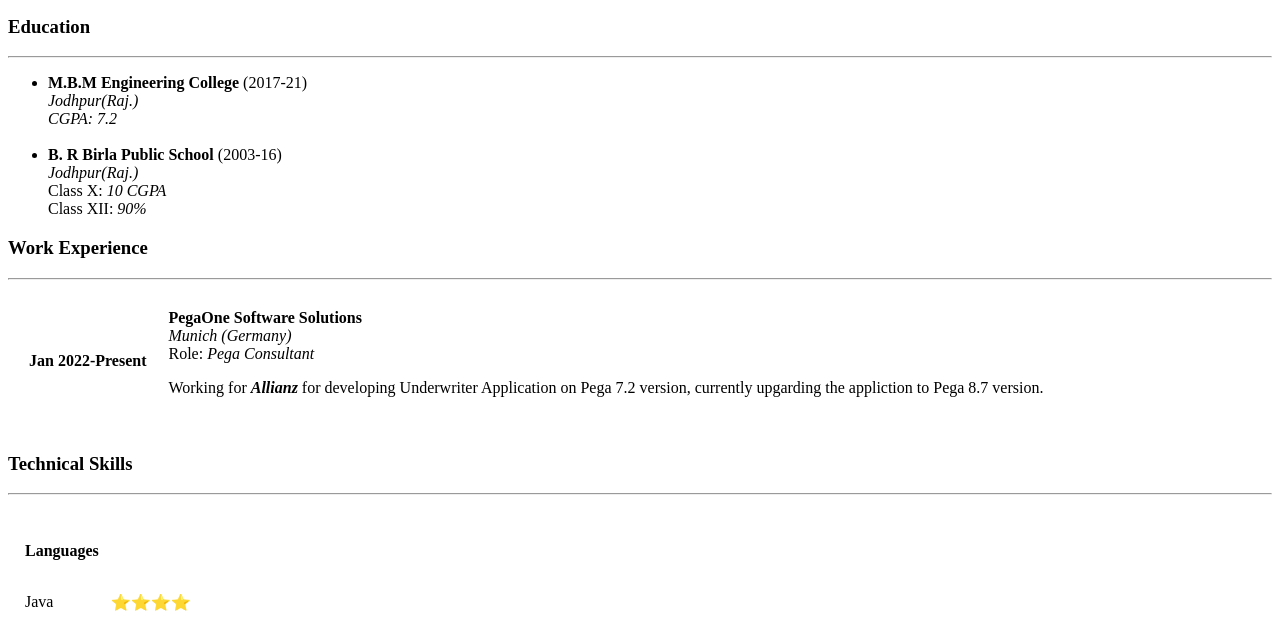
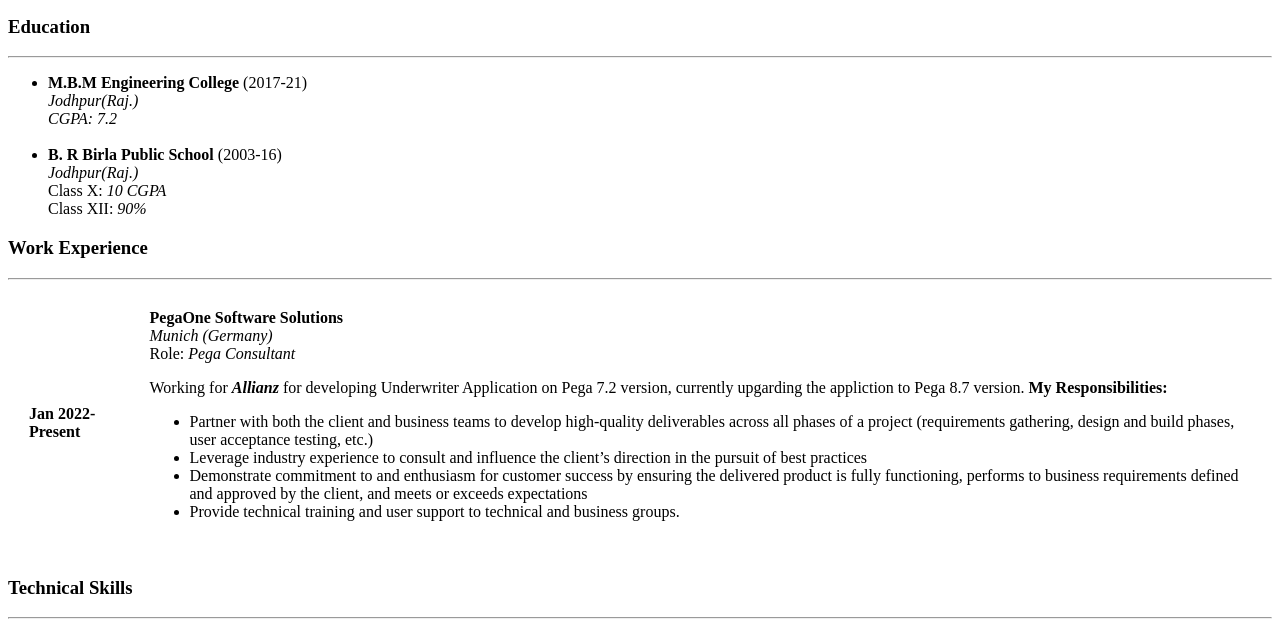
Before and after one commit to ychandak17/cv, a plain HTML site: page index.html in a window 1280 px wide. Shown: the part 171-791 px from the top of the page. Drawn offline with Linux system fonts and the light colour scheme.

Commit message:
updated the index.html

```diff
--- a/index.html
+++ b/index.html
@@ -52,6 +52,14 @@
             Working for <em><strong>Allianz</strong></em>
             for developing Underwriter Application on Pega 7.2 version,
             currently upgarding the appliction to Pega 8.7 version.
+
+            <strong>My Responsibilities:</strong>
+            <ul>
+              <li>Partner with both the client and business teams to develop high-quality deliverables across all phases of a project (requirements gathering, design and build phases, user acceptance testing, etc.)
+              <li>Leverage industry experience to consult and influence the client’s direction in the pursuit of best practices
+              <li>Demonstrate commitment to and enthusiasm for customer success by ensuring the delivered product is fully functioning, performs to business requirements defined and approved by the client, and meets or exceeds expectations
+              <li>Provide technical training and user support to technical and business groups.
+          </ul>
           </p>
         </td>
       </tr>
```
